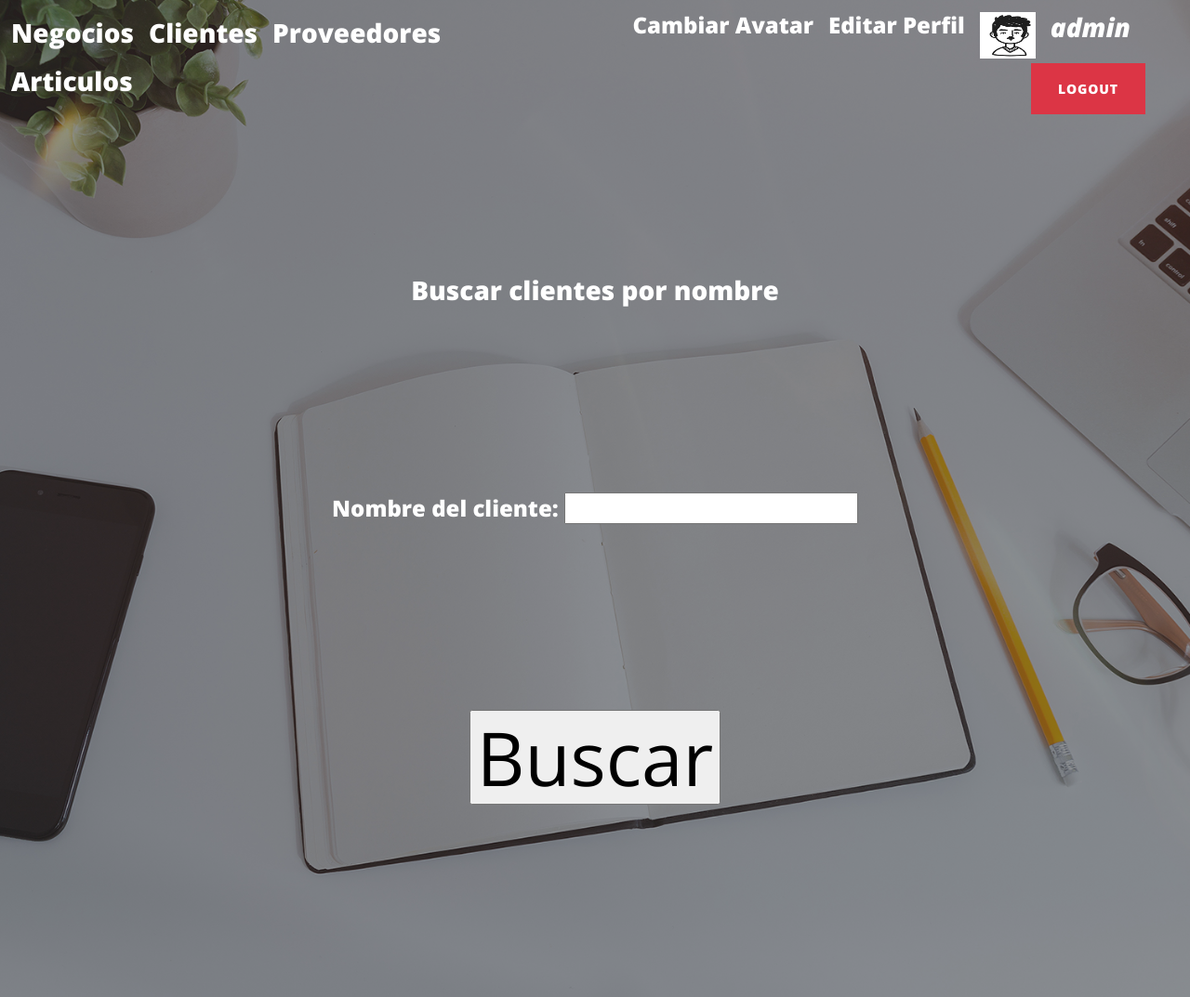
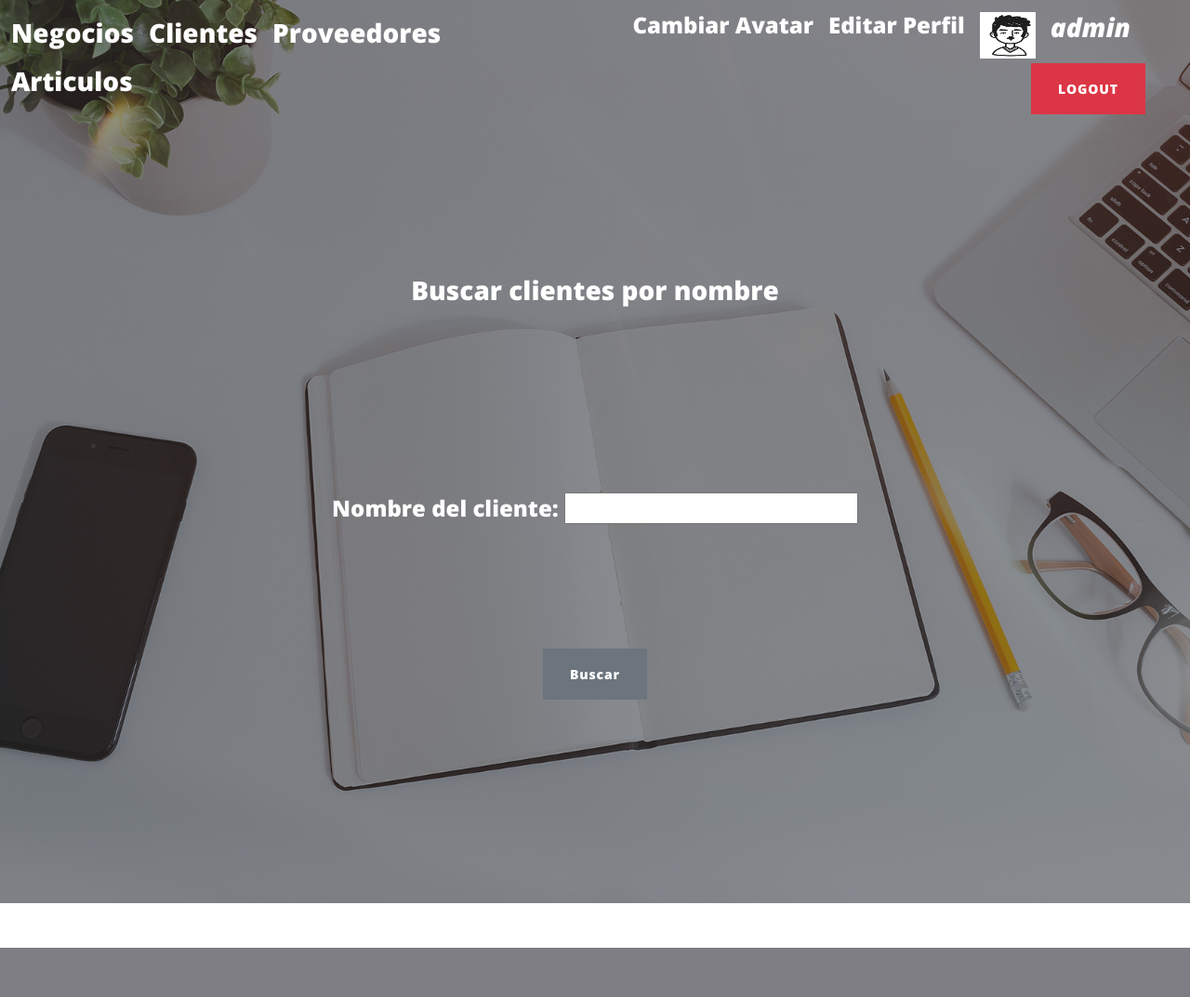
Before and after one commit to Juanimanzoni/MVT_Banak_Melo_Manzoni, a Django app: page /AppNegocio/busquedaClientes/ in a window 1280 px wide. Shown: the top 1073 px of the page at 93% size. After the commit the page ends 1020 px from the top, so only its background shows below. Run offline with Django 4.2, Linux system fonts and the light colour scheme; a user stored in the database is signed in; data comes from the database, SQL or seed files in the repository; parts of the project's set-up code (start-up, migrations or seed data) failed here and were passed over; some libraries are stand-ins or nearby versions.

Commit message:
arreglo buttons

```diff
--- a/AppNegocio/templates/AppNegocio/busquedaArticulos.html
+++ b/AppNegocio/templates/AppNegocio/busquedaArticulos.html
@@ -22,8 +22,8 @@
 
 
         <br>
-        <br>
-        <input type="submit" value="Buscar">
+
+        <input class="btn btn-secondary" type="submit" value="Buscar">
 
 
 {% endblock %}
--- a/AppNegocio/templates/AppNegocio/busquedaClientes.html
+++ b/AppNegocio/templates/AppNegocio/busquedaClientes.html
@@ -23,8 +23,10 @@
 
 
         <br>
-        <br>
-        <input type="submit" value="Buscar">
+
+        <input class="btn btn-secondary" type="submit" value="Buscar">
+
+
 
 
 {% endblock %}
--- a/AppNegocio/templates/AppNegocio/busquedaProveedores.html
+++ b/AppNegocio/templates/AppNegocio/busquedaProveedores.html
@@ -22,8 +22,8 @@
 
 
         <br>
-        <br>
-        <input type="submit" value="Buscar">
+
+        <input class="btn btn-secondary" type="submit" value="Buscar">
 
 
 {% endblock %}
```
